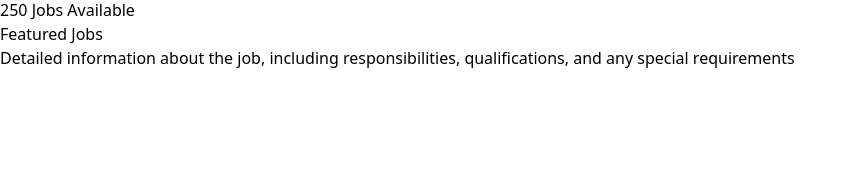
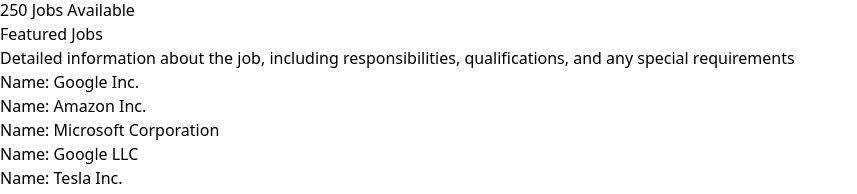
Before and after one commit to FarhanFardid/Career_Focus, a React (Vite) app: page / in a window 1280 px wide. Shown: the part 2306-2500 px from the top of the page, without its empty margins (0-857 px from the left). Before the commit the page ends 2376 px from the top, so only its background shows below. Built offline with nearby package versions, Linux system fonts and the light colour scheme.

Commit message:
featured  jobs

```diff
--- a/public/JobDescription.json
+++ b/public/JobDescription.json
@@ -88,7 +88,7 @@
         },
         {
             "companyName": "Apple Inc.",
-            "id": 5,
+            "id": 6,
             "jobTitle": "UX Designer",
             "companyLogo": "https://1000logos.net/wp-content/uploads/2016/10/Apple-logo.png",
             "jobType": "Full-time",
--- a/src/Components/FeaturedJobs/FeaturedJobs.jsx
+++ b/src/Components/FeaturedJobs/FeaturedJobs.jsx
@@ -1,10 +1,27 @@
-import React from 'react';
+import React, { useEffect, useState } from 'react';
+import FeaturedList from '../FeaturedList/FeaturedList';
 
 const FeaturedJobs = () => {
+
+    const [jobinfos,setJobinfos] = useState([]);
+
+    useEffect(() =>{
+        fetch('JobDescription.json')
+        .then (res => res.json())
+        .then(data => setJobinfos(data))
+    },[]);
     return (
         <div>
               <p className='text-4xl font-semibold text-center p-4'>Featured Jobs</p>
             <p className='text-center'> Detailed information about the job, including responsibilities, qualifications, and any special requirements</p>
+            <div>
+                {
+                   jobinfos.map(jobinfo=> <FeaturedList
+                    jobinfo={jobinfo}
+                    key={jobinfo.id}
+                   ></FeaturedList>  )
+                }
+            </div>
 
         </div>
     );
--- /dev/null
+++ b/src/Components/FeaturedList/FeaturedList.jsx
@@ -0,0 +1,13 @@
+import React from 'react';
+
+const FeaturedList = ({jobinfo}) => {
+    const {companyName,jobTitle,jobType,job_place,location,salaryRange} =jobinfo;
+
+    return (
+        <div>
+            <h2>Name: {companyName}</h2>
+        </div>
+    );
+};
+
+export default FeaturedList;
```
